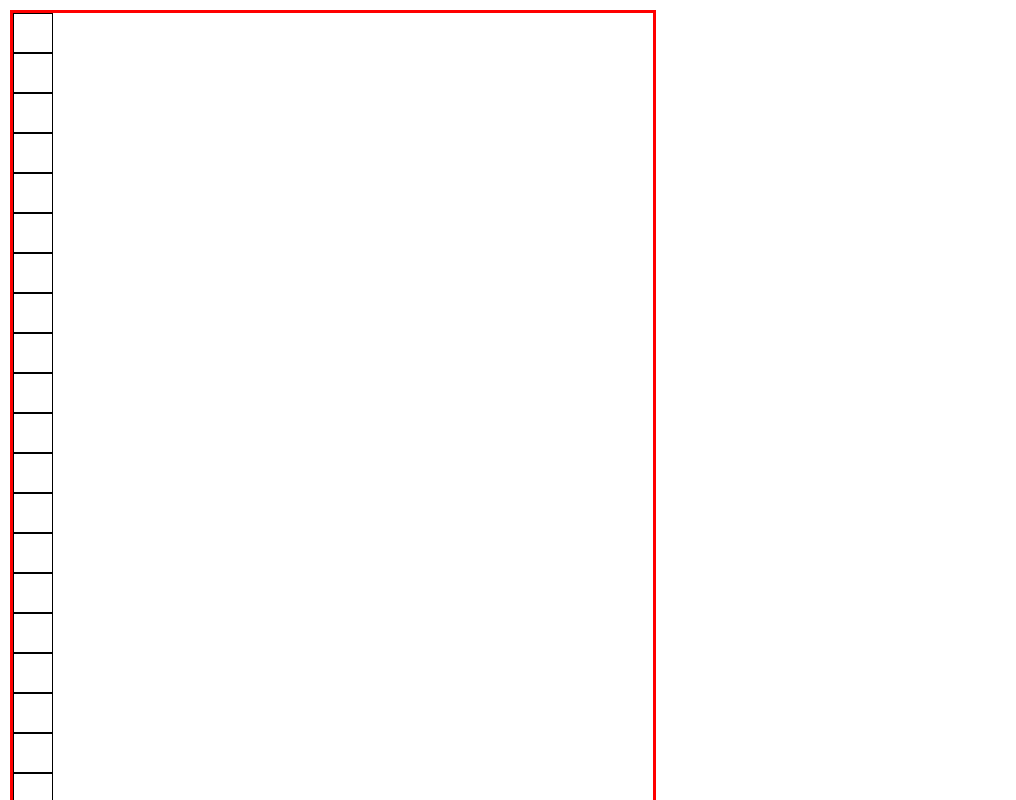
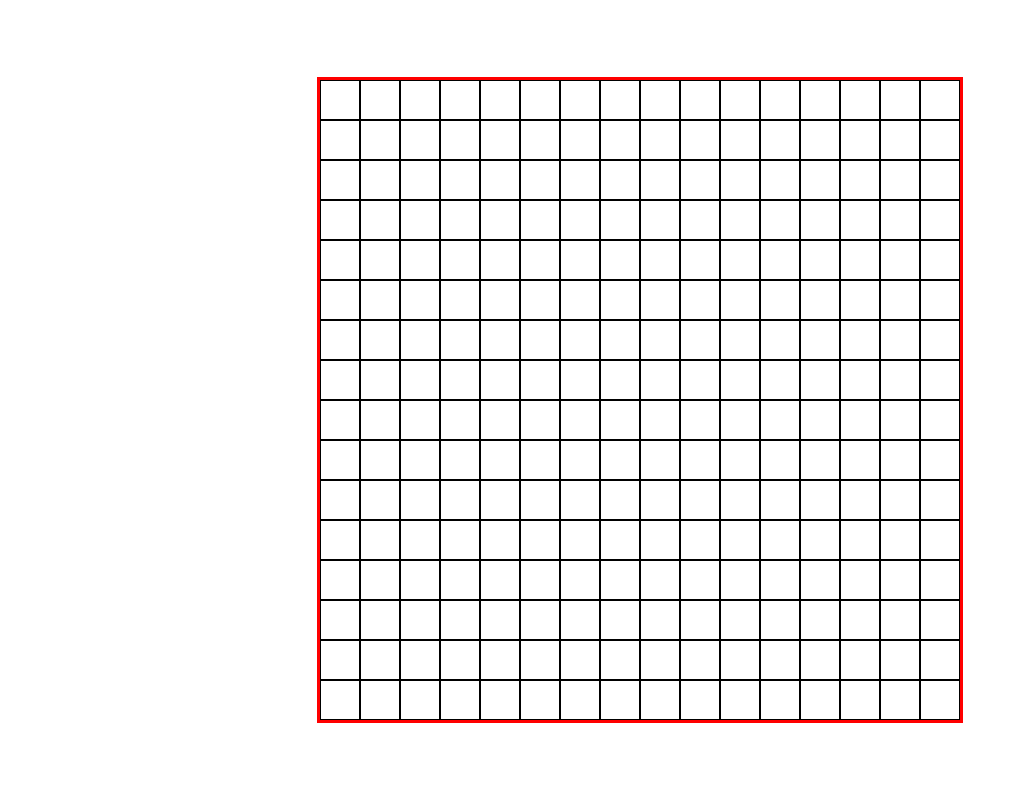
Before and after one commit to Zeedd-0/top-etch-a-sketch, a plain HTML site: page index.html in a window 1280 px wide. Shown: the top 800 px of the page, without its empty margins (0-1016 px from the left). Drawn offline with Linux system fonts and the light colour scheme.

Commit message:
Adjust page's element's class

```diff
--- a/index.html
+++ b/index.html
@@ -13,8 +13,8 @@
             <nav></nav>
         </header>
 
-        <main>
-            <div id="container">
+        <main class="flex">
+            <div id="container" class="flex">
 
             </div>
 
```
